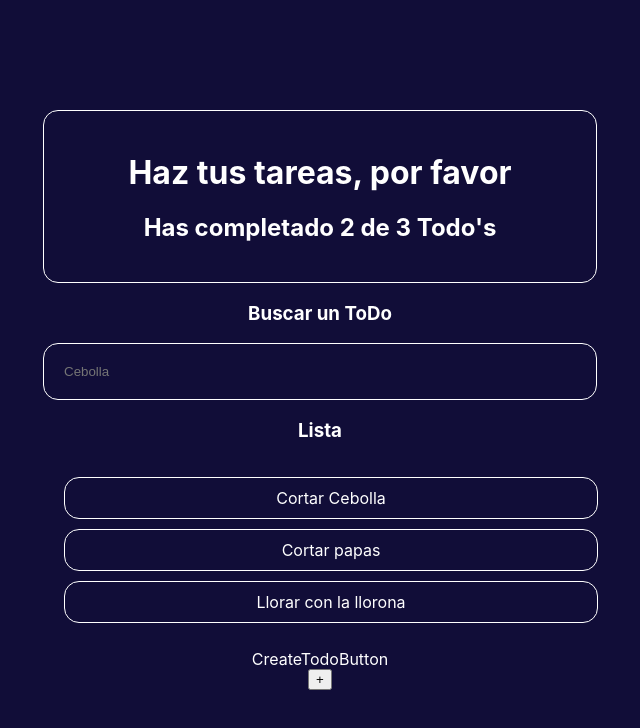
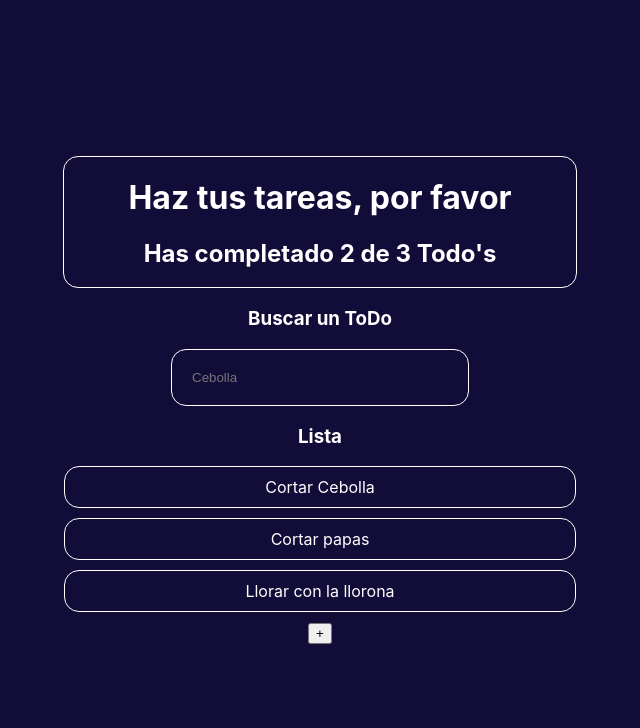
Before and after one commit to alessandrovaru/curso-intro-react, a React (Create React App) app: page / in a window 1280 px wide. Shown: the top 728 px of the page, without its empty margins (320-960 px from the left). Built offline with nearby package versions, Linux system fonts and the light colour scheme.

Commit message:
Adding various changes

```diff
--- a/src/App.js
+++ b/src/App.js
@@ -22,7 +22,7 @@ function App() {
         ))}
       </TodoList>
       <CreateTodoButton />
-      <button>+</button>
+
     </div>
   );
 }
--- a/src/components/CreateTodoButton.js
+++ b/src/components/CreateTodoButton.js
@@ -1,6 +1,6 @@
 const CreateTodoButton = () => {
   return (
-    <div>CreateTodoButton</div>
+    <div><button>+</button></div>
   )
 }
 
--- a/src/components/TodoCounter.css
+++ b/src/components/TodoCounter.css
@@ -1,6 +1,5 @@
 .todoCounterContainer{
   border: 1px solid white;
   border-radius: 15px;
-  padding: 20px;
   width: 100%;
 }
--- a/src/components/TodoItem.css
+++ b/src/components/TodoItem.css
@@ -1,4 +1,4 @@
-li{
+.TodoItem{
  list-style: none;
  margin: none;
  text-align: center;
@@ -7,5 +7,4 @@ li{
  border-radius: 15px;
  margin-bottom: 10px;
  cursor: pointer;
- width: 100%;
 }
--- a/src/components/TodoItem.js
+++ b/src/components/TodoItem.js
@@ -3,7 +3,7 @@ import './TodoItem.css';
 const TodoItem = (props) => {
   return (
     <>
-      <li>{props.text}</li>
+      <div className="TodoItem">{props.text}</div>
     </>
   )
 }
--- a/src/components/TodoList.css
+++ b/src/components/TodoList.css
@@ -1,8 +1,6 @@
 .todoDoListTitle{
   font-size: 14px;
 }
-ul {
-  padding: 0;
-  list-style-type: none;
+.TodoList {
   width: 100%;
 }
--- a/src/components/TodoList.js
+++ b/src/components/TodoList.js
@@ -4,9 +4,9 @@ const TodoList = (props) => {
   return (
     <>
       <h3>Lista</h3>
-      <ul>
+      <div className='TodoList'>
         {props.children}
-      </ul>
+      </div>
     </>
   )
 }
--- a/src/components/TodoSearch.css
+++ b/src/components/TodoSearch.css
@@ -4,7 +4,7 @@
   background-color: transparent;
   border: 1px solid white;
   border-radius: 15px;
+  color: white;
   padding: 20px;
-  color: white;
-  width: 100%;
+  width: 50%;
 }
```
